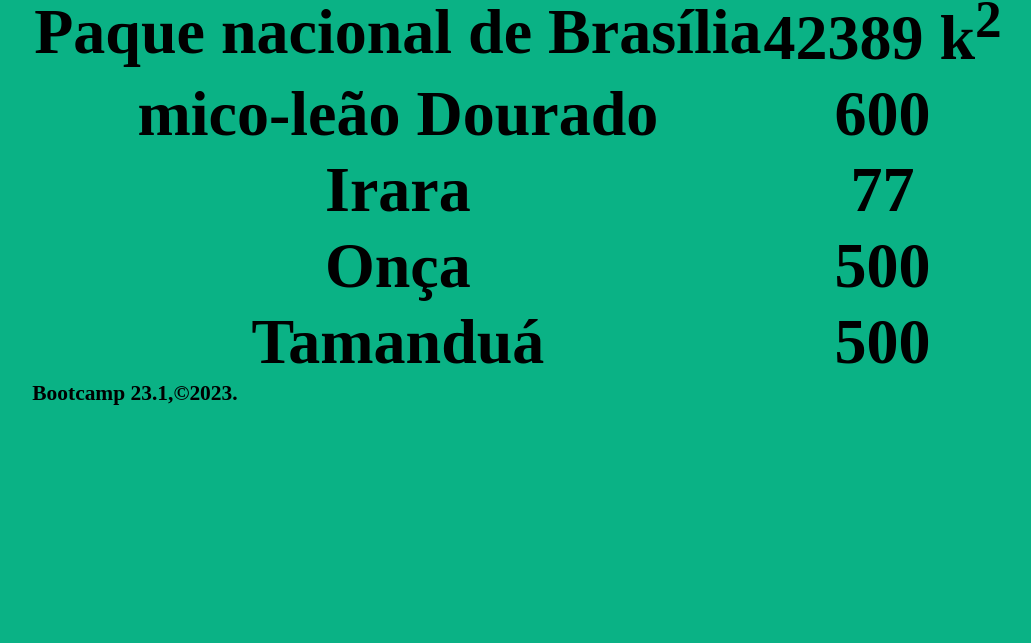
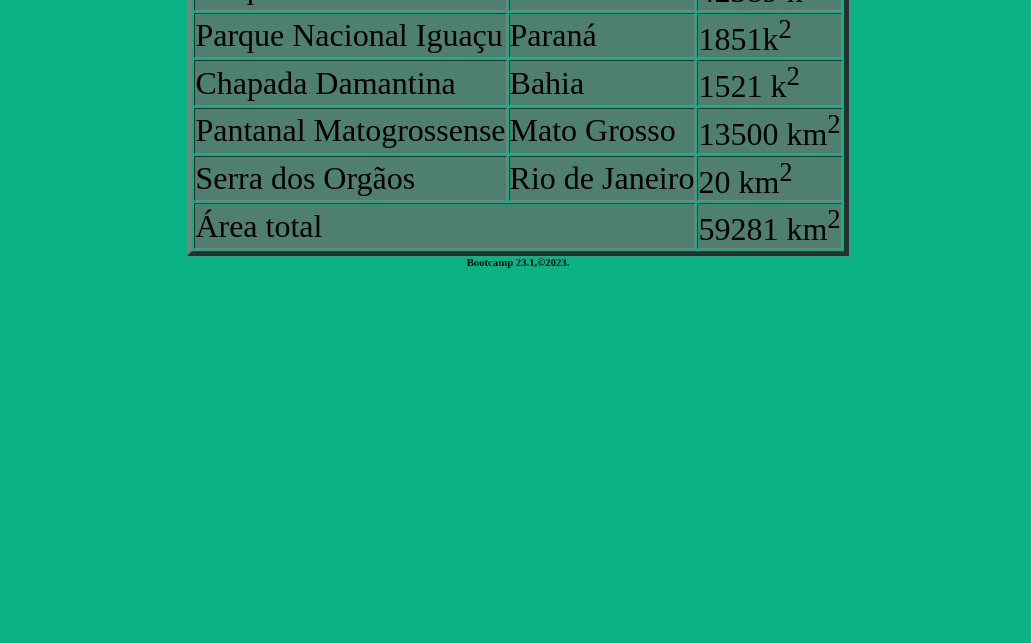
Before and after one commit to Luismijias/Bootcamp-23.1, a plain HTML site: page parques-naturais/parques-naturais.html in a window 1280 px wide. Shown: the part 157-800 px from the top of the page, without its empty margins (122-1153 px from the left). Drawn offline with Linux system fonts and the light colour scheme; files that its build step writes are made by us from their sources.

Commit message:
Automatic commit

```diff
--- a/extincoes/index.css
+++ /dev/null
@@ -1,46 +0,0 @@
-* {
-        margin: 0;
-        padding: 0;
-	background-color: #0ab285;
-}
-
-body {
-        background-color: #0ab285;
-        width: 100%;
-        height: 100%;
-        display: flex;
- 	flex-direction:column;
-        justify-content: center;
-        align-items: center;
-}
-
-button {
-	padding:20px;
-	margin-top:2em;
-}
-
-img {
-      background-color: #0ab285;
-}
-
-h1 {
-        color: #f5f5f5;
-        text-align: center;
-        color: #000000;
-}
-
-form {
-	margin-top:2rem;
-}
-
-p {
-        text-align: center;
-        color: #000000;
-        margin-bottom: 20px;
-}
-
-a {
-	color:black;
-	margin:2rem;
-	font-size:2rem;
-}
--- a/index.css
+++ b/index.css
@@ -3,7 +3,16 @@
         padding: 0;
         background-color: #0ab285;
 }
+td {
+        font-size: 2rem;
 
+        background-color:#4f7f6e;
+}
+
+sup{
+background-color:#4f7f6e;}
+table {
+}
 body {
         background-color: #0ab285;
         width: 100%;
--- a/outra/index.css
+++ b/outra/index.css
@@ -3,7 +3,16 @@
         padding: 0;
         background-color: #0ab285;
 }
+td {
+        font-size: 2rem;
 
+        background-color:#4f7f6e;
+}
+
+sup{
+background-color:#4f7f6e;}
+table {
+}
 body {
         background-color: #0ab285;
         width: 100%;
--- a/parques-naturais/parques-naturais.html
+++ b/parques-naturais/parques-naturais.html
@@ -3,39 +3,60 @@
         <head>
                 <meta name"viewport" content="width=device-width,initial-scale=1">
                 <title>Bootcamp</title>
-    <link rel="stylesheet" href="index.css">
+                <link rel="stylesheet" href="../index.css">
         </head>
         <body>
                 <header>
-      <a href="http://luismijias.bootcamp.dev.netuno.org:20180/">Home<a/>
+                        <a href="http://luismijias.bootcamp.dev.netuno.org:20180/">Home</a>
                 </header>
                 <main>
-      <h1>Parques Naturais<h1/>
-          <table>
+                        <h1>Parques Naturais</h1>
+                        <table border="5">
+                                <thead>
                                 <tr>
-              <td>Paque nacional de Bras&iacutelia</td>
+                                        <td>Nome do Parque</td>
+                                        <td>Estado</td>
+                                        <td>Dimens&atilde;o</td>
+                                </tr>
+                                </thead>
+                                <tbody>
+                                <tr>
+                                        <td>Parque Nacional</td>
+                                        <td>Bras&iacute;lia</td>
                                         <td>42389 k<sup>2</td>
                                 </tr>
                                 <tr>
-              <td>mico-le&atilde;o Dourado</td>
-              <td>600</td>
+                                        <td>Parque Nacional Igua&ccedil;u</td>
+                                        <td>Paran&aacute;</td>
+                                        <td>1851k<sup>2</td>
                                 </tr>
                                 <tr>
-              <td>Irara</td>
-              <td>77</td>
+                                        <td>Chapada Damantina</td>
+                                        <td>Bahia</td>
+                                        <td>1521 k<sup>2</td>
                                 </tr>
                                 <tr>
-              <td>On&ccedil;a</td>
-              <td>500</td>
+                                        <td>Pantanal Matogrossense</td>
+                                        <td>Mato Grosso</td>
+                                        <td>13500 km<sup>2</td>
                                 </tr>
                                 <tr>
-              <td>Tamandu&aacute;</td>
-              <td>500</td>
+                                        <td>Serra dos Org&atilde;os</td>
+                                        <td>Rio de Janeiro</td>
+                                        <td>20 km<sup>2</td>
                                 </tr>
+                                </tbody>
+                                <tfoot>
+                                        <tr>
+                                                <td colspan="2">&Aacute;rea total</td>
+                                                <td>59281 km<sup>2</td>
+                                        </tr>
+                                </tfoot>
+
                         </table>
                 </main>
                 <footer>
-      <h6>Bootcamp 23.1,&copy;2023.<h6/>
+                        <h6>Bootcamp 23.1,&copy;2023.</h6>
                 </footer>
         </body>
 </html>
```
Also changed, not shown: extincoes/extincoes.html (+2 -2 lines), formulario/index.html (added, +53 -0 lines), formulario/mensagem-salvo.html (added, +1 -0 lines), index.html (+1 -1 lines), outra/index.html (+9 -9 lines), teste_vim/index.html (deleted, +0 -9 lines), 5 other files. Lines whose indentation alone changed are shown as unchanged.
